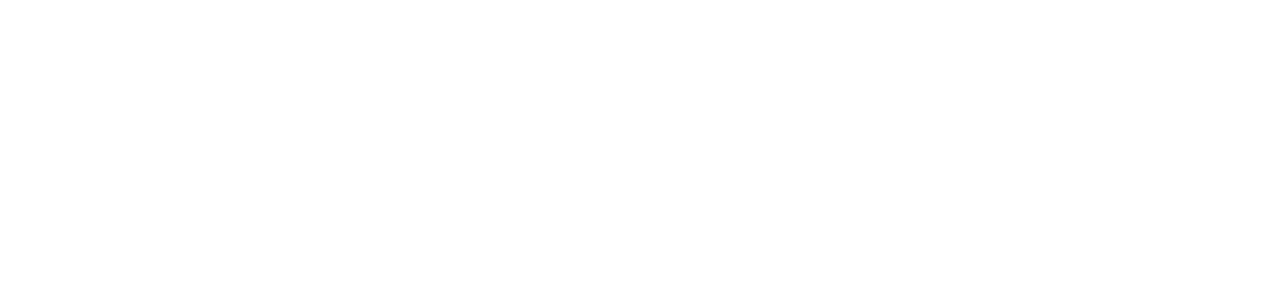
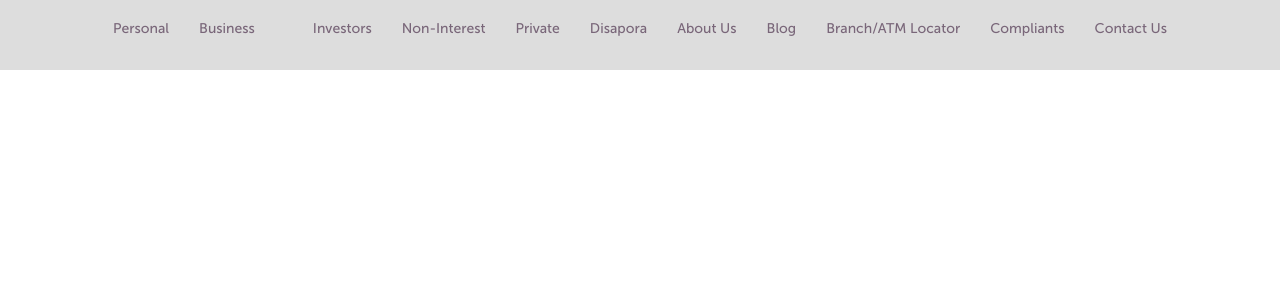
Before and after one commit to Temitope0610/Sterlingbank-clone, a React (Create React App) app: page /personal in a window 1280 px wide. Shown: the top 300 px of the page. Built offline with nearby package versions, Linux system fonts and the light colour scheme.

Commit message:
changes made in css

```diff
--- a/src/App.css
+++ b/src/App.css
@@ -1,4 +1,23 @@
+@font-face{
+  src: url('./asset/Fonts/MuseoSans_500.otf');
+  font-family: 'Museo Sans';
+}
 
+:root {
+  --pri-color : #D92028;
+}
+
+body{
+  font-family: 'Museo Sans' !important;
+}
+
+a{
+  text-decoration: none;
+}
+
+a:hover{
+  text-decoration: none;
+}
 .personal-img{
   width: 100%;
   height: 680px;
@@ -34,26 +53,6 @@
   padding: 15px;
   font-size: 14px;
   color: #796679;
-}
-@font-face{
-  src: url('./asset/Fonts/MuseoSans_500.otf');
-  font-family: 'Museo Sans';
-}
-
-:root {
-  --pri-color : #D92028;
-}
-
-body{
-  font-family: 'Museo Sans' !important;
-}
-
-a{
-  text-decoration: none;
-}
-
-a:hover{
-  text-decoration: none;
 }
 
 .mobile{
--- /dev/null
+++ b/src/components/personal-navbar.jsx
@@ -0,0 +1,38 @@
+import React from 'react'
+import { Link } from 'react-router-dom';
+
+class PersonalNavbar extends React.Component{
+    render(){
+        return(
+            <div>
+                <div className='hero-navbar'>
+                    <div className='container'>
+                        <div className='row'>
+                            <div className='col-2'>
+                                <ul className='hero-nav-menu float-start p-3'>
+                                   <a href='/personal'><li className='personal-list'>Personal</li></a>
+                                    <Link to=''><li>Business</li></Link>
+                                </ul>
+                            </div>
+                            <div className='col-10'>
+                                <ul className='hero-nav-menu float-end p-3'>
+                                    <li>Investors</li>
+                                    <li>Non-Interest</li>
+                                    <li>Private</li>
+                                    <li>Disapora</li>
+                                    <li>About Us</li>
+                                    <li>Blog</li>
+                                    <li>Branch/ATM Locator</li>
+                                    <li>Compliants</li>
+                                    <li>Contact Us</li>
+                                </ul>
+                            </div>
+                        </div>
+                    </div>
+                </div>
+            </div>
+        )
+    }
+}
+
+export default PersonalNavbar;
--- a/src/pages/personal.jsx
+++ b/src/pages/personal.jsx
@@ -1,12 +1,12 @@
 import React from 'react'
-// import PersonalNavbar from '../components/personal-navbar'
+import PersonalNavbar from '../components/personal-navbar'
 
 
 class Personal extends React.Component{
     render(){
         return(
             <div>
-             {/* <PersonalNavbar /> */}
+             <PersonalNavbar />
             </div>
         )
     }
```
